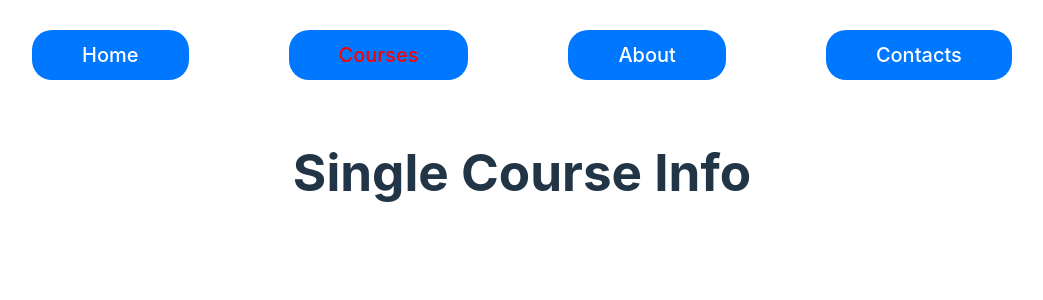
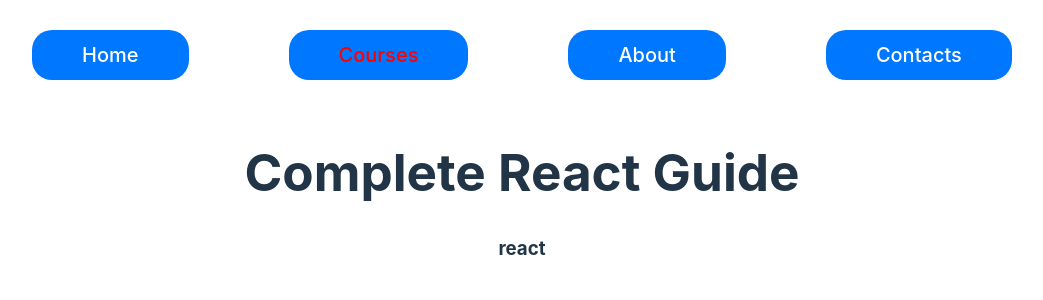
Before and after one commit to Astemir-Gurizhev/router-practice, a React (Vite) app: page /courses/react in a window 1280 px wide. Shown: the top 300 px of the page, without its empty margins (118-1161 px from the left). Built offline with nearby package versions, Linux system fonts and the light colour scheme.

Commit message:
Added information on the specific course page

```diff
--- a/src/components/single-course/SingleCourse.tsx
+++ b/src/components/single-course/SingleCourse.tsx
@@ -1,5 +1,19 @@
+import { Link, useParams } from 'react-router'
+import courses from '../../data/courses'
+
 const SingleCourse = () => {
-	return <h1>Single Course Info</h1>
+	const params = useParams()
+	const course = courses.find(course => course.slug === params.slug)
+
+	return (
+		<>
+			<h1>{course?.title}</h1>
+			<h3>{course?.slug}</h3>
+			<Link to='..' relative='path' style={{
+				textDecoration: 'underline'
+			}}>All courses</Link>
+		</>
+	)
 }
 
 export default SingleCourse
```
